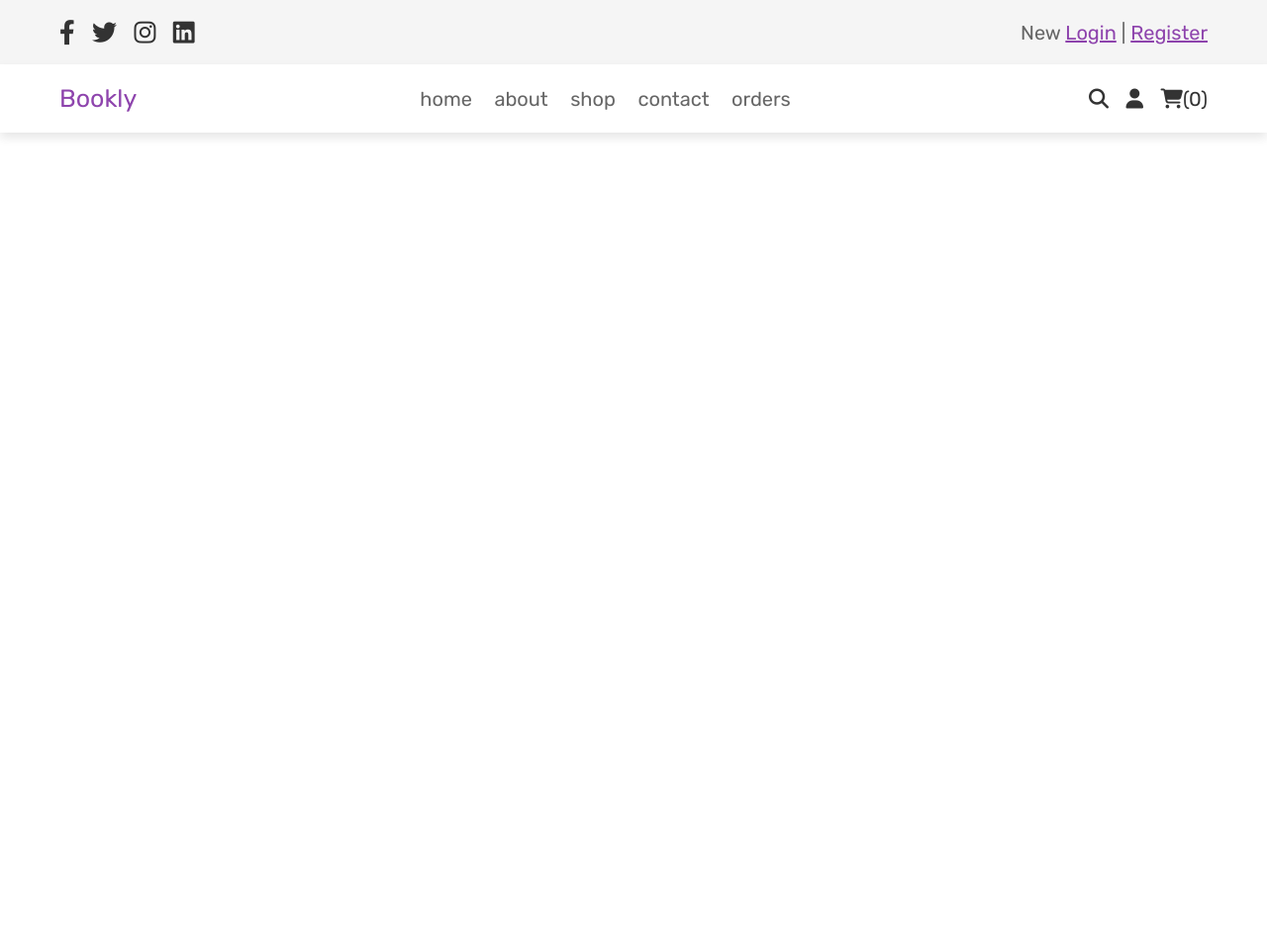
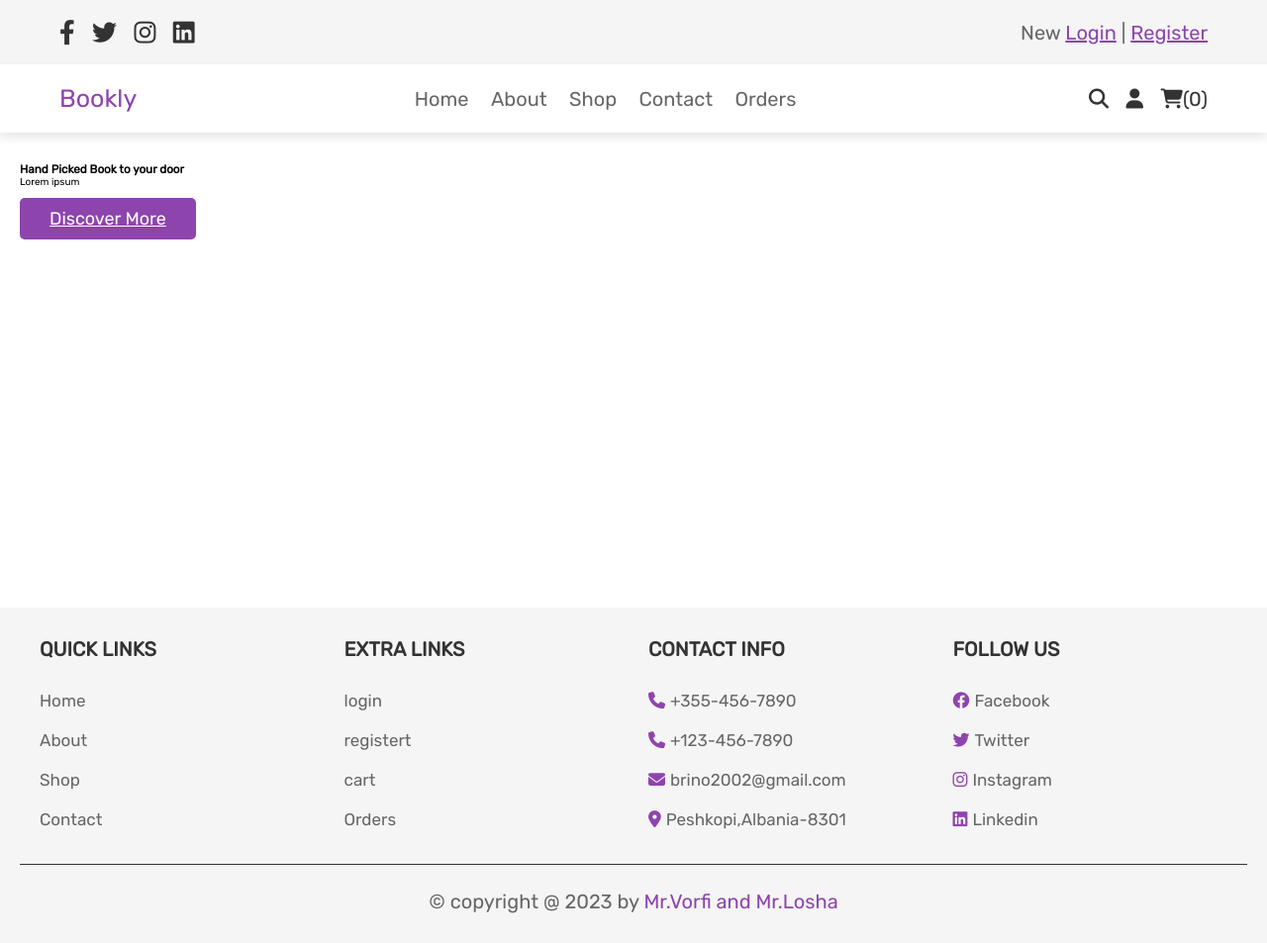
Before and after one commit to Bvorfi2002/BookStore-Project, a PHP site: page /home.php in a window 1280 px wide. Shown: the whole page at 99% size. Before the commit the page ends 139 px from the top, so only its background shows below. Run offline with PHP 8.4, Linux system fonts and the light colour scheme; the visitor is signed in with stand-in values (Sample User, id 1); data that the repository does not hold is empty.

Commit message:
home page

```diff
--- a/css/admin_style.css
+++ b/css/admin_style.css
@@ -136,6 +136,12 @@ section{
 
 .delete-btn{
     background-color:var(--red) ;
+}
+
+.white-btn:hover{
+    background-color: var(--white);
+    color: var(--black);
+    text-decoration: none;
 }
 
 @keyframes fadeIn{
--- a/css/style.css
+++ b/css/style.css
@@ -114,6 +114,11 @@ section{
 
 .delete-btn{
     background-color:var(--red) ;
+}
+
+.white-btn:hover{
+    background-color: var(--white);
+    color: var(--black);
 }
 
 @keyframes fadeIn{
@@ -303,6 +308,80 @@ section{
     margin-top: 0;
 }
 
+.home{
+    min-height: 60vh;
+    background:linear-gradient(rgba(0,0,0,.7),rgba(0,0,0,.7)),url(../images/bg-image.jpg) no repeat;
+    background-size: cover;
+    background-position: center;
+}
+
+
+
+
+
+
+
+
+.footer {
+    background-color: var(--light-bg);
+}
+
+.footer .box-container{
+    max-width: 1200px;
+    margin:0 auto;
+    display: grid;
+    grid-template-columns: repeat(auto-fit,minmax(25rem,1fr));
+    gap: 3rem;
+}
+
+.footer .box-container .box h3{
+    text-transform: uppercase;
+    color: var(--black);
+    font-size: 2rem;
+    padding-bottom: 2rem;
+}
+
+.footer .box-container .box p,
+.footer .box-container .box a{
+    display: block;
+    font-size: 1.7rem;
+    color: var(--light-color);
+    padding: 1rem 0;
+}
+
+.footer .box-container .box p i,
+.footer .box-container .box a i{
+    color: var(--purple);
+    padding-right: .5rem;
+}
+
+.footer .box-container .box a:hover i{
+    padding-right: 2rem;
+
+}
+
+.footer .box-container .box a {
+    text-decoration: none;
+
+}
+
+.footer .box-container .box a:hover {
+    color: var(--purple);
+    text-decoration: underline;
+}
+
+.footer .credit{
+    text-align: center;
+    font-size: 2rem;
+    color: var(--light-color);
+    border-top:var(--border);
+    margin-top: 2.5rem;
+    padding-top: 2.5rem;
+}
+
+.footer .credit span{
+    color: var(--purple);
+}
 
 
 
--- a/footer.php
+++ b/footer.php
@@ -4,17 +4,39 @@
 
 <div class="box">
     <h3>Quick links</h3>
-    <a href="home.php">home</a>
-
+    <a href="home.php">Home</a>
+    <a href="about.php">About</a>
+    <a href="shop.php">Shop</a>
+    <a href="contact.php">Contact</a>
 
 </div>
 
+<div class="box">
+    <h3>Extra links</h3>
+    <a href="login.php">login</a>
+    <a href="register.php">registert</a>
+    <a href="cart.php">cart</a>
+    <a href="orders.php">Orders</a>
+</div>
 
+<div class="box">
+    <h3>Contact info</h3>
+    <p><i class="fas fa-phone"></i>+355-456-7890</p>
+    <p><i class="fas fa-phone"></i>+123-456-7890</p>
+    <p><i class="fas fa-envelope"></i>brino2002@gmail.com</p>
+    <p><i class="fas fa-map-marker-alt"></i>Peshkopi,Albania-8301</p>
+</div>
+
+<div class="box">
+    <h3>Follow us</h3>
+    <a href="#"><i class="fab fa-facebook"></i>Facebook</a>
+    <a href="#"><i class="fab fa-twitter"></i>Twitter</a>
+    <a href="#"><i class="fab fa-instagram"></i>Instagram</a>
+    <a href="#"><i class="fab fa-linkedin"></i>Linkedin</a>
+</div>
 
 </div>
 
-
-
-
+<p class="credit">&copy; copyright  @ <?php echo date('Y');?> by <span>Mr.Vorfi and Mr.Losha</span> </p>
 
 </section>
--- a/header.php
+++ b/header.php
@@ -18,11 +18,11 @@
         <div class="flex">
         <a href="home.php" class="logo">Bookly</a>
         <nav class="navbar">
-            <a href="home.php">home</a>
-            <a href="about.php">about</a>
-            <a href="shop.php">shop</a>
-            <a href="contact.php">contact</a>
-            <a href="orders.php">orders</a>
+            <a href="home.php">Home</a>
+            <a href="about.php">About</a>
+            <a href="shop.php">Shop</a>
+            <a href="contact.php">Contact</a>
+            <a href="orders.php">Orders</a>
         </nav>
 
         <div class="icons">
--- a/home.php
+++ b/home.php
@@ -29,6 +29,23 @@ if(!isset($user_id)){
     <body>
         <?php include 'header.php';?>
 
+        <section class="home">
+            <div class="content">
+                <h3>Hand Picked Book to your door</h3>
+                <p>Lorem ipsum</p>
+                <a href="about.php" class="white-btn">discover more</a>
+
+
+
+            </div>
+
+
+
+        </section>
+
+
+
+       <?php include 'footer.php';?>
        <!-- costum js file link-->
 
        <script src="js/script.js"></script>
```
Also changed, not shown: about.php (+41 -0 lines), cart.php (+41 -0 lines), checkout.php (+41 -0 lines), contact.php (+41 -0 lines), orders.php (+41 -0 lines), search_page.php (+41 -0 lines), shop.php (+41 -0 lines), 1 other file.
